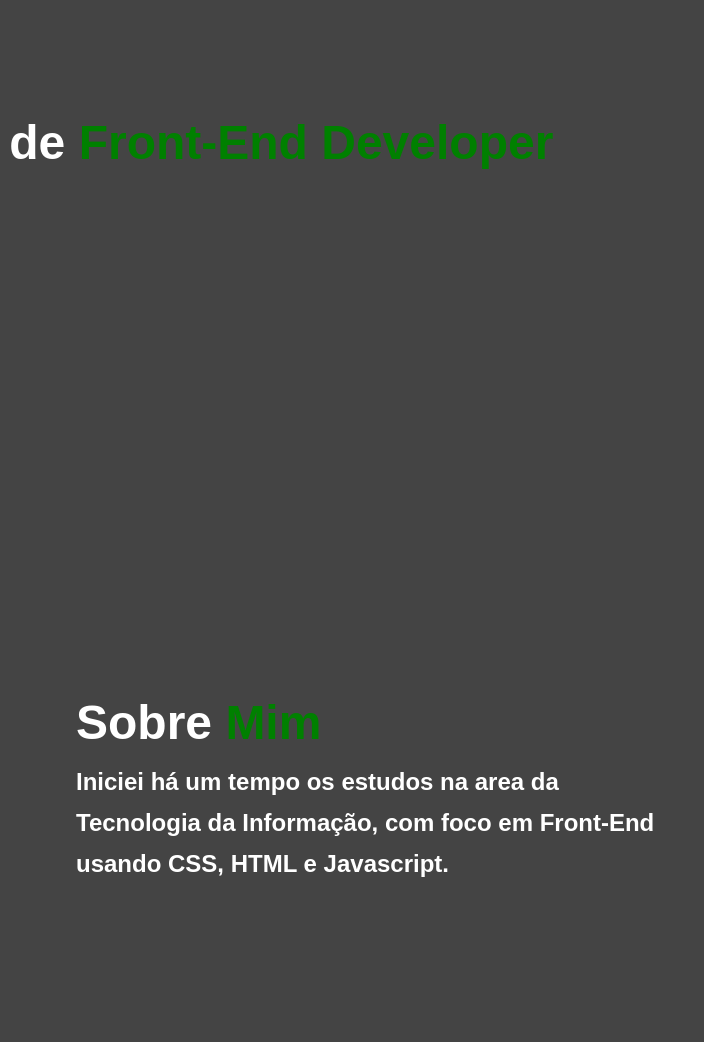
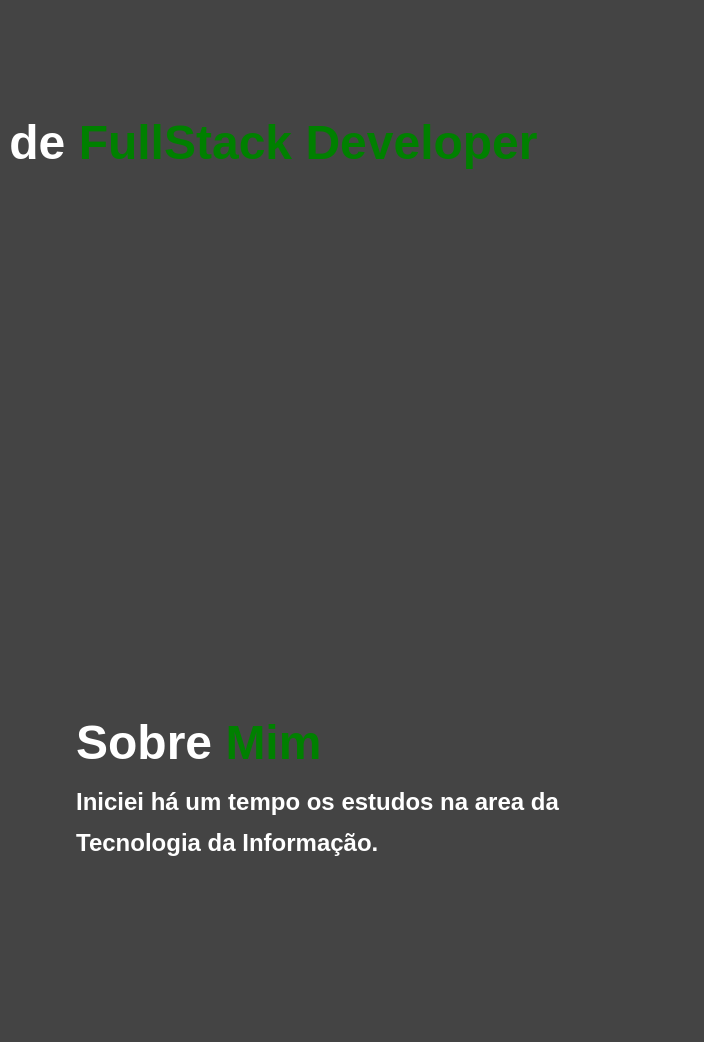
Before and after one commit to BeaGabriela/beagabriela.github.io, a plain HTML site: page sobremim/sobre.html in a window 1280 px wide. Shown: the part 304-1346 px from the top of the page, 576-1280 px from the left. Drawn offline with nearby package versions, Linux system fonts and the light colour scheme; a script that the page names is missing.

Commit message:
Alterações necessárias

```diff
--- a/sobremim/sobre.html
+++ b/sobremim/sobre.html
@@ -28,7 +28,7 @@
                 <span class="dois">Eu sou</span>
             </div>
             <h1>Beatriz</h1>
-            <h3>Começando na carreira de <span style="color:green">Front-End Developer</span></h3>
+            <h3>Começando na carreira de <span style="color:green">FullStack Developer</span></h3>
             <p>Desenvolvedora júnior de sistemas </p>
             <div class="button">
             </div>
@@ -40,7 +40,7 @@
         </div>
         <div class="sobre-text">
             <h2>Sobre <span style="color:green">Mim</span></h2>
-            <h4>Iniciei há um tempo os estudos na area da Tecnologia da Informação, com foco em Front-End usando CSS, HTML e Javascript. </h4>
+            <h4>Iniciei há um tempo os estudos na area da Tecnologia da Informação. </h4>
 
         </div>
     </section>
```
Also changed, not shown: index.html (+3 -5 lines), 4 other files.
